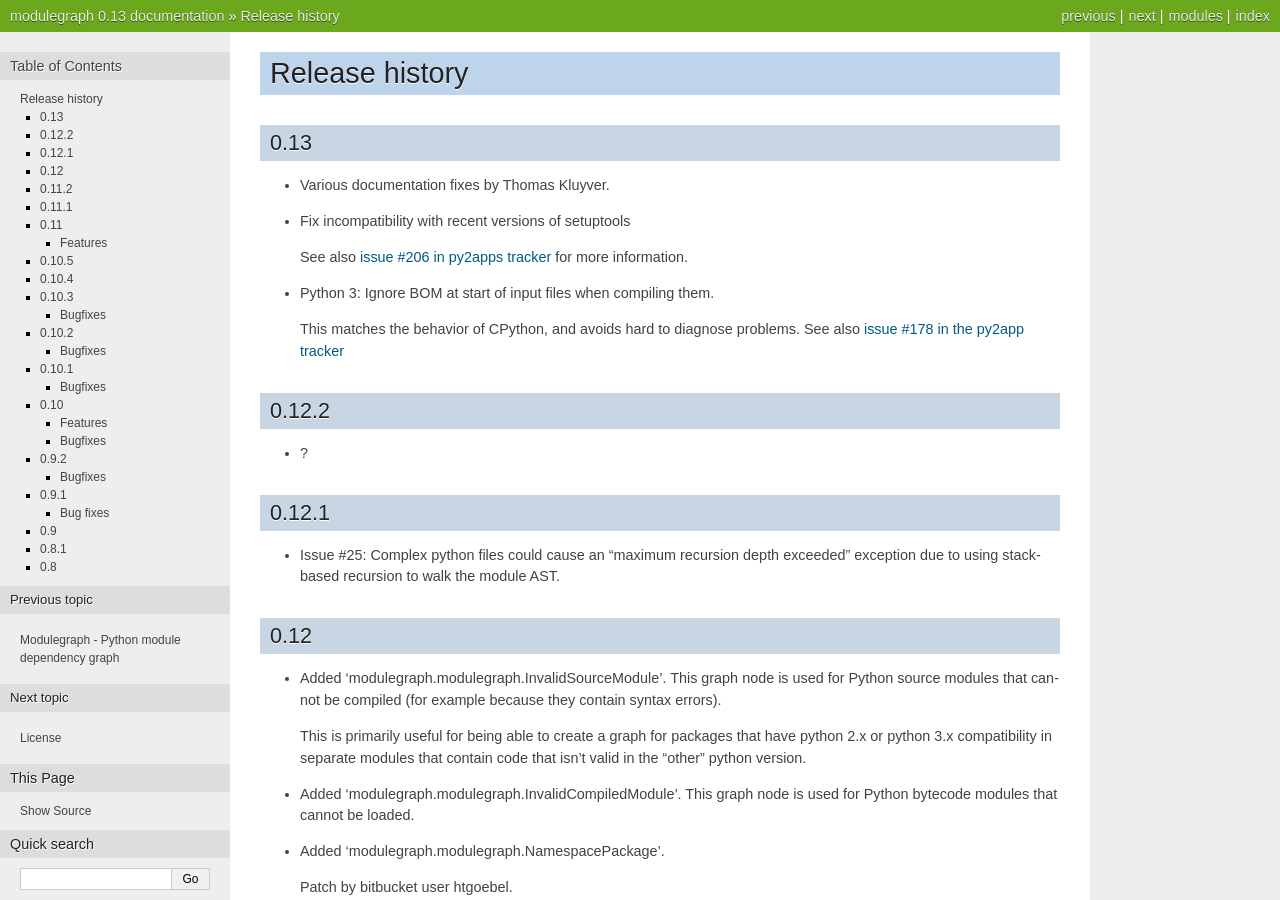
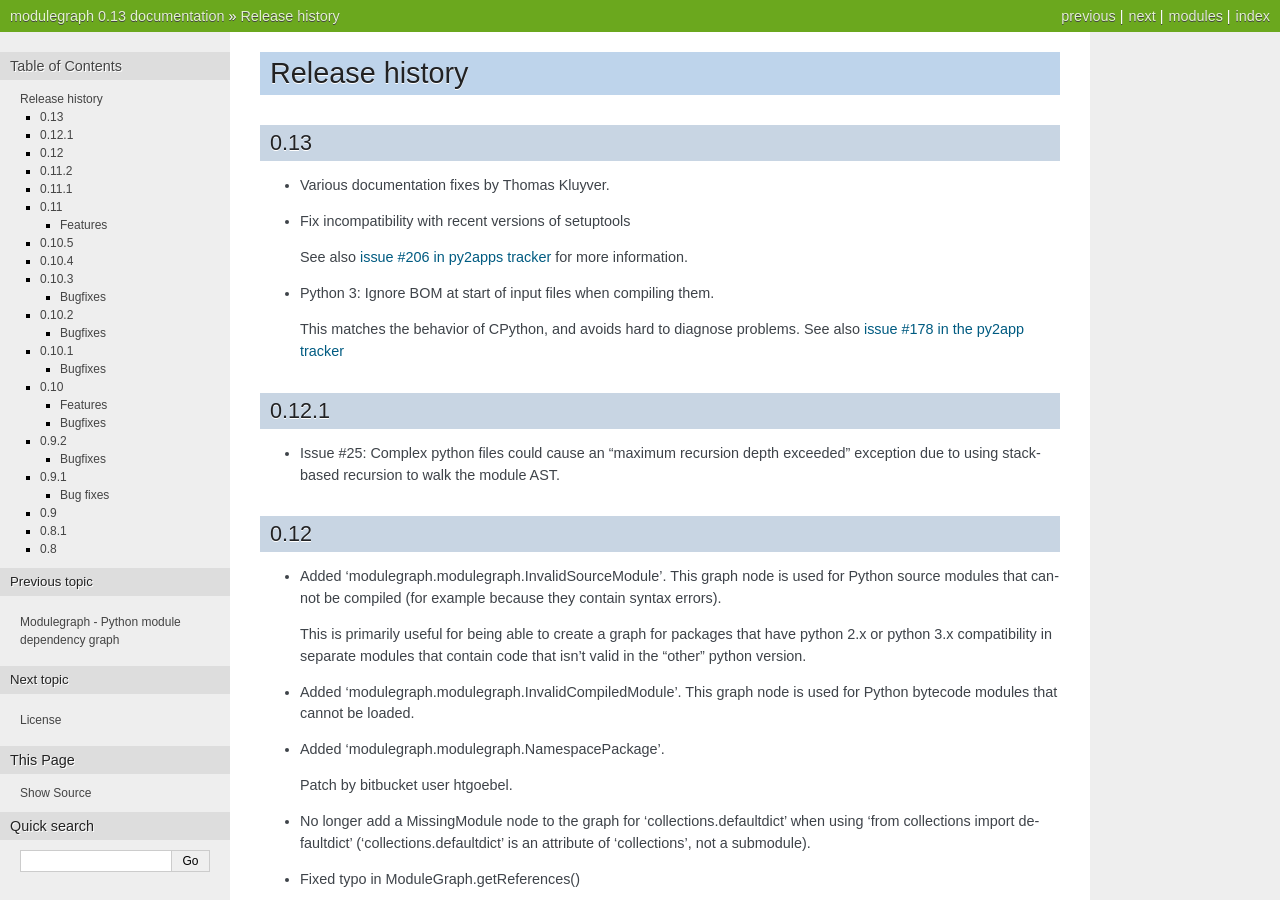
Before and after one commit to ronaldoussoren/modulegraph, a Sphinx documentation site: the page built from doc/changelog.rst, in a window 1280 px wide and 900 px high. Built offline with Sphinx 7.4.7, drawn with Linux system fonts in a browser that asks for light colours; pages that are not in the unit, such as notebooks, are missing from menus.

Commit message:
Update changelog

```diff
--- a/doc/changelog.rst
+++ b/doc/changelog.rst
@@ -15,11 +15,6 @@ Release history
   This matches the behavior of CPython, and avoids hard to diagnose problems.
   See also `issue #178 in the py2app tracker <https://bitbucket.org/ronaldoussoren/py2app/issues/178/python-3-syntaxerror-invalid-character-in>`_
 
-
-0.12.2
-------
-
-* ?
 
 0.12.1
 ------
```
